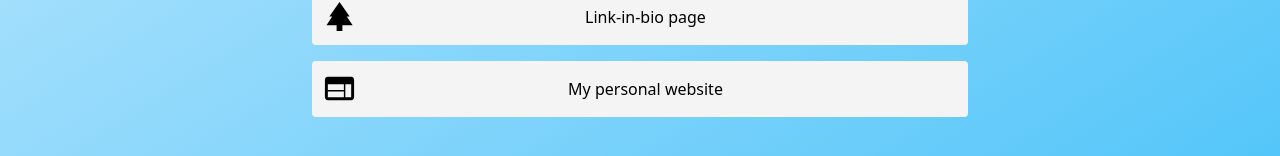
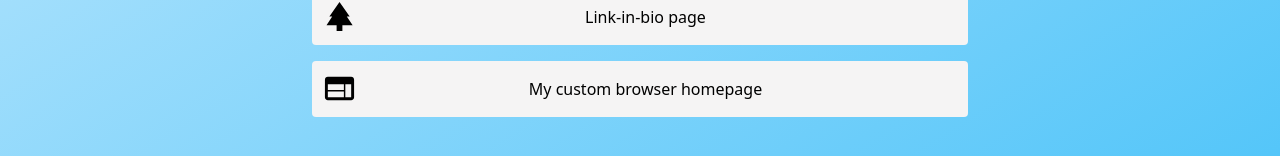
Before and after one commit to Esleiter/linktree, a Next.js app: page / in a window 1280 px wide. Shown: the part 298-454 px from the top of the page. Built offline with nearby package versions, Linux system fonts and the light colour scheme.

Commit message:
Update page.jsx

```diff
--- a/app/page.jsx
+++ b/app/page.jsx
@@ -95,7 +95,7 @@ const Home = () => {
         >
           <div className={`${baseStyles.item} group/item`}>
             <WebIcon fontSize="large" className="ml-[10px]" />
-            <div>My personal website</div>
+            <div>My custom browser homepage</div>
             <div className="mr-[10px] invisible group-hover/item:visible group-hover/item:text-gray-500 group-hover/item:hover:text-black">
               <IosShareIcon onClick={(e) => handleClickOpen(e)} />
             </div>
```
